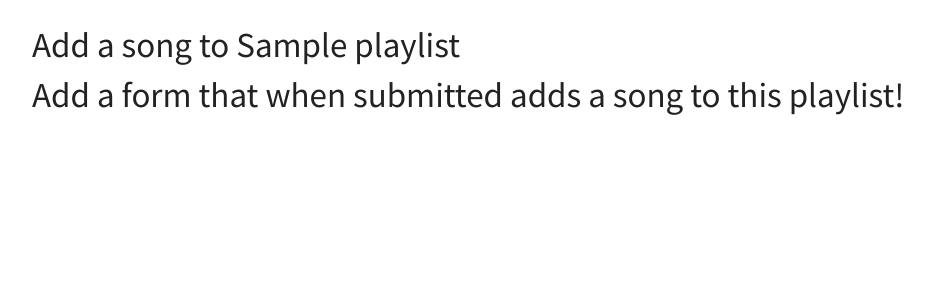
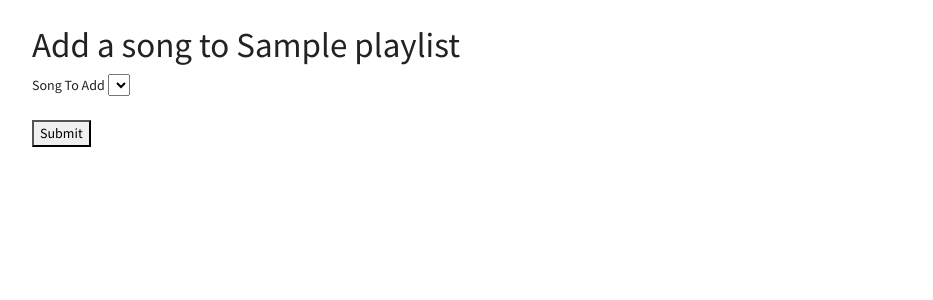
Before and after one commit to kravago/databaseDJ, a Flask app: page /playlists/1/add-song in a window 1280 px wide. Shown: the part 57-357 px from the top of the page, without its empty margins (53-986 px from the left). Run offline with Flask 2, Linux system fonts and the light colour scheme; tables that the repository leaves empty hold one stand-in row (values such as "Sample post"); lists and menus that the app fills with data are empty; some libraries are stand-ins or nearby versions.

Commit message:
adding songs to playlist route is working

```diff
--- a/playlist-app/app.py
+++ b/playlist-app/app.py
@@ -116,23 +116,21 @@
     # Restrict form to songs not already on this playlist
 
     curr_on_playlist = [s.id for s in playlist.songs]
-    form.song.choices = (db.session.query(Song.id, Song.title)
-                        .filter(Song.id.notin_(curr_on_playlist))
-                        .all())
+    form.song.choices = [(row[0], row[1]) for row in (db.session.query(Song.id, Song.title)
+                                                            .filter(Song.id.notin_(curr_on_playlist))
+                                                            .all())
+    ]
+
+    # import pdb
+    # pdb.set_trace()
+
 
     if form.validate_on_submit():
 
-        # This is one way you could do this ...
         playlist_song = PlaylistSong(song_id=form.song.data,
                                     playlist_id=playlist_id)
         db.session.add(playlist_song)
 
-        # Here's another way you could that is slightly more ORM-ish:
-        #
-        # song = Song.query.get(form.song.data)
-        # playlist.songs.append(song)
-
-        # Either way, you have to commit:
         db.session.commit()
 
         return redirect(f"/playlists/{playlist_id}")
--- a/playlist-app/templates/add_song_to_playlist.html
+++ b/playlist-app/templates/add_song_to_playlist.html
@@ -4,6 +4,23 @@
 
 <h1>Add a song to {{ playlist.name }}</h1>
 
-<h1>Add a form that when submitted adds a song to this playlist!</h1>
+<form id=add-song-to-playlist-form action="/playlists/{{ playlist.id }}/add-song" method="post">
+    {{ form.hidden_tag() }} <!--add type=hidden form fields -->
 
+    {% for field in form
+            if field.widget.input_type != 'hidden' %}
+
+        <p>
+        {{ field.label }}
+        {{ field }}
+
+        {% for error in field.errors %}
+            {{ error }}
+        {% endfor %}
+        </p>
+
+    {% endfor %}
+
+    <button type="submit">Submit</button>
+</form>
 {% endblock %}
--- a/playlist-app/templates/new_playlist.html
+++ b/playlist-app/templates/new_playlist.html
@@ -3,7 +3,6 @@
 {% block content %}
 
 <form id="add-playlist" method="POST" action="/playlists/add">
-    <form id="add-playlist" method="POST" action="/api/">
     {{ form.hidden_tag() }} <!--add type=hidden form fields -->
 
     {% for field in form
--- a/playlist-app/templates/new_song.html
+++ b/playlist-app/templates/new_song.html
@@ -2,7 +2,6 @@
 
 {% block content %}
 <form id="add-song" method="POST" action="/songs/add">
-    <form id="add-playlist" method="POST" action="/api/">
     {{ form.hidden_tag() }} <!--add type=hidden form fields -->
 
     {% for field in form
```
Also changed, not shown: playlist-app/forms.py (line endings or trailing spaces).
